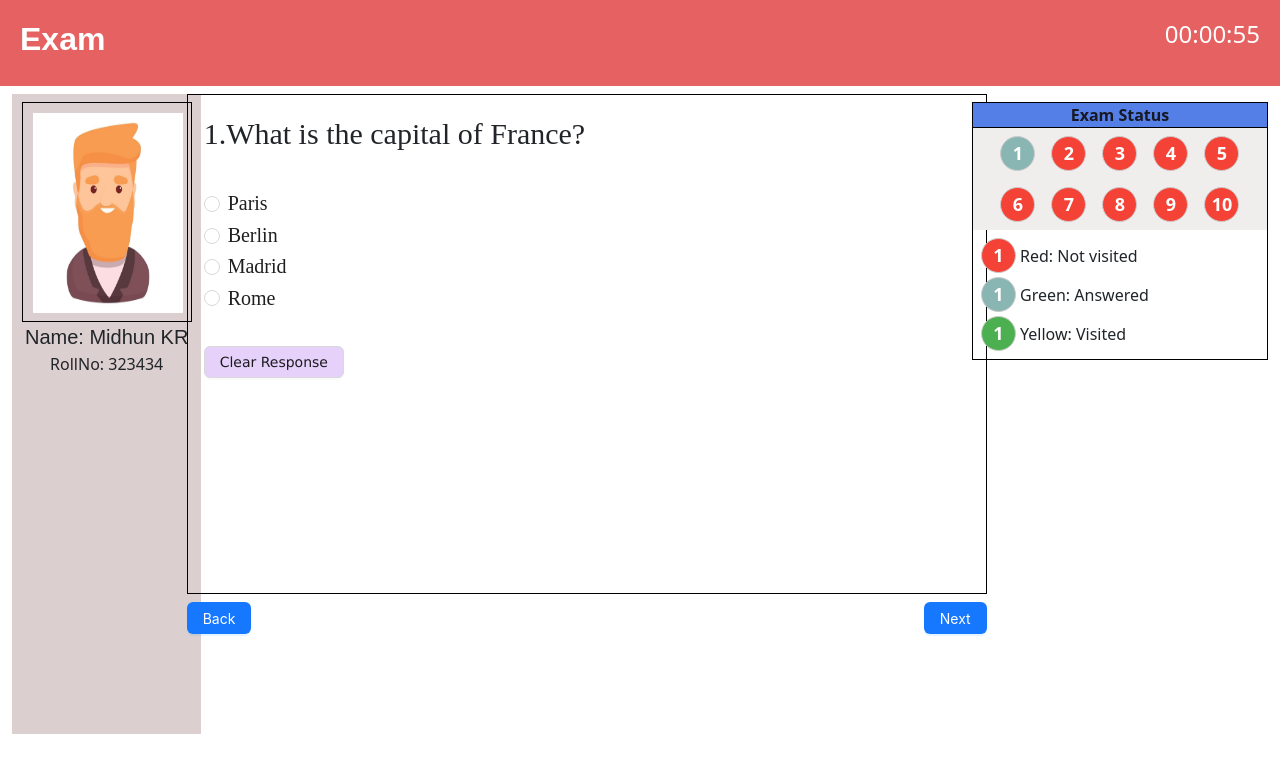
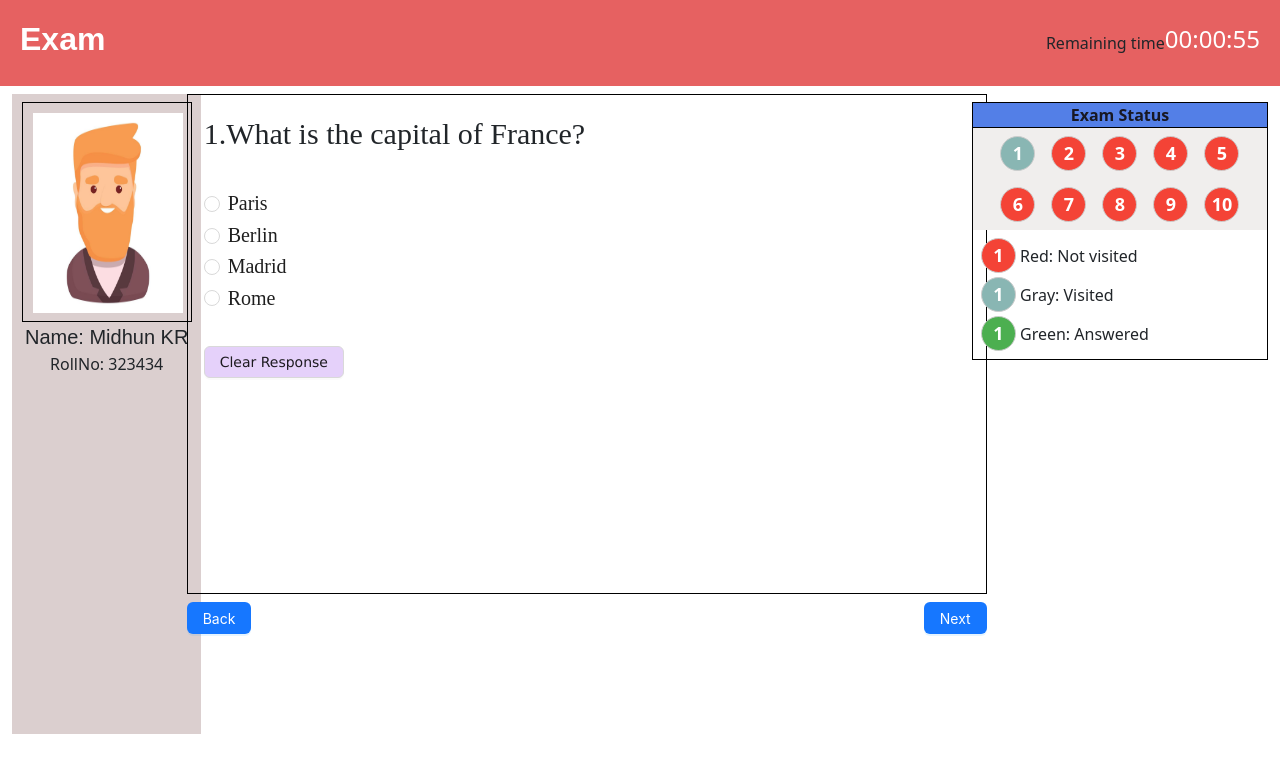
Before and after one commit to midhunkr/computer_based_exam_app, a React (Create React App) app: page / in a window 1280 px wide. Shown: the top 772 px of the page. Built offline with nearby package versions, Linux system fonts and the light colour scheme.

Commit message:
Count down timer introduced

```diff
--- a/src/modules/layout/header/header.tsx
+++ b/src/modules/layout/header/header.tsx
@@ -5,7 +5,10 @@
   return (
     <div style={styles.header} className="d-flex justify-content-between">
       <h1 style={styles.heading}>Exam</h1>
-      <CountdownTimer timeLimitInMinutes={1}/>
+      <div className="d-flex align-items-center">
+        <div className=" mr-2">Remaining time</div>
+        <CountdownTimer timeLimitInMinutes={1} />
+      </div>
     </div>
   );
 };
--- a/src/modules/main/status/statusCard.tsx
+++ b/src/modules/main/status/statusCard.tsx
@@ -43,7 +43,7 @@
             isVisited={true}
             number={1}
           />
-          <div>Green: Answered</div>
+          <div>Gray: Visited</div>
         </div>
         <div className="d-flex align-items-center gap-1">
           <QuestionStatusBadge
@@ -52,7 +52,7 @@
             isVisited={false}
             number={1}
           />
-          <div>Yellow: Visited</div>
+          <div>Green: Answered</div>
         </div>
       </div>
     </div>
```
Also changed, not shown: src/dev_plan.txt (added).
